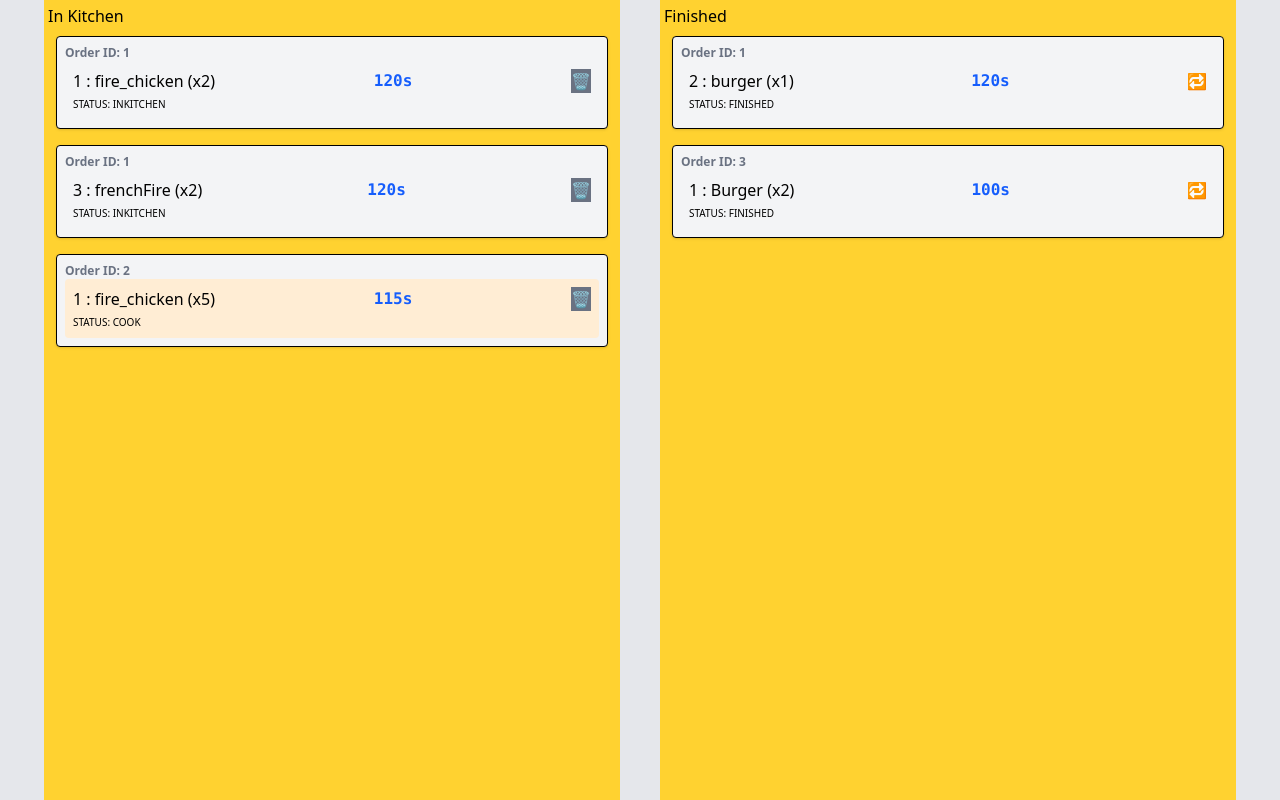
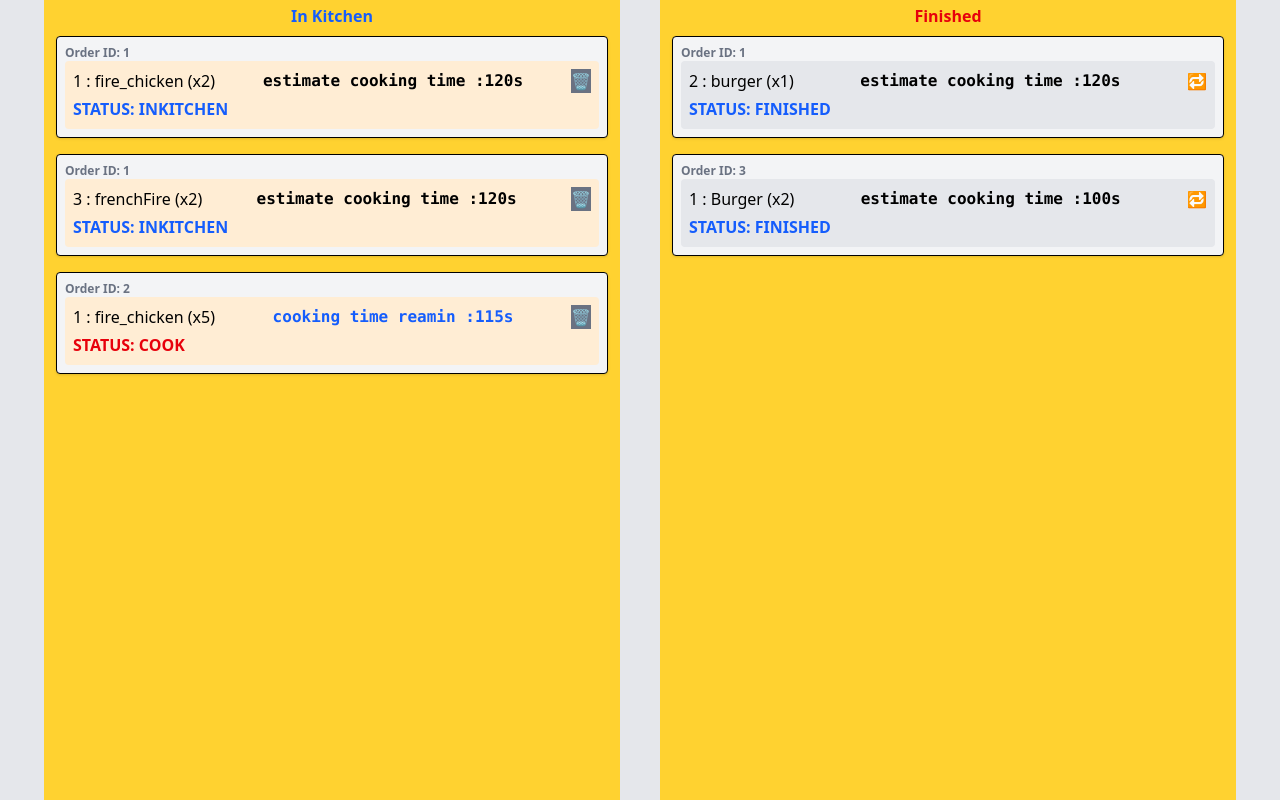
Before and after one commit to pipatpongzosp-lgtm/groupprojectsprint2, a React (Vite) app in the folder react-app-starter-main/: page / in a window 1280 px wide. Built offline with nearby package versions, Linux system fonts and the light colour scheme.

Commit message:
change font color

```diff
--- a/react-app-starter-main/src/component/CookBoard.jsx
+++ b/react-app-starter-main/src/component/CookBoard.jsx
@@ -33,11 +33,11 @@ export default function CookBoard() {
         <div className="flex flex-row justify-center gap-[5vh] bg-gray-200 min-h-screen min-w-screen
                         max-md:flex-col max-md:justify-start max-md:gap-y-[5vh]">
             <div className="flex flex-col bg-amber-300 w-[45%] p-[.5vh] max-md:w-full max-md:h-[45vh] overflow-scroll">
-                <h1>In Kitchen</h1>
+                <h1 className=" font-bold self-center text-blue-600">In Kitchen</h1>
                 {showList("doing")}
             </div>
             <div className="flex flex-col bg-amber-300 w-[45%] p-[.5vh] max-md:w-full max-md:h-[45vh] overflow-scroll">
-                <h1>Finished</h1>
+                <h1 className="font-bold self-center text-red-600">Finished</h1>
                 {showList("finished")}
             </div>
         </div>
--- a/react-app-starter-main/src/component/MenuList.jsx
+++ b/react-app-starter-main/src/component/MenuList.jsx
@@ -34,7 +34,7 @@ export default function MenuList({ order, list }) {
             }
             return o;
         });
-        setOrderList(updatedOrders);
+        setOrderList(updatedgitOrders);
     }
     const countTimeHandler = () => {
         let nextStatus = list.status;
@@ -58,25 +58,26 @@ export default function MenuList({ order, list }) {
     return (
         <div className={` m-2 border rounded shadow-sm p-2 ${(list.status==="cancel")?"bg-red-500":"bg-gray-100"}`}>
             <div className="text-xs text-gray-500 font-bold">Order ID: {order.orderId}</div>
-            <div
-                className={`p-2 cursor-pointer rounded transition ${
-                    list.status === "Cook" ? "bg-orange-100 hover:bg-orange-200" : "hover:bg-gray-100"
+            <div className={`p-2 rounded transition ${
+                    (list.status != "finished")&&(list.status != "cancel") ? "bg-orange-100 hover:bg-orange-200 cursor-pointer" : "bg-gray-200 cursor-default"
                 }`}
                 onClick={countTimeHandler}
             >
                 <div className={"flex justify-between items-center "}>
                     <span>{list.id} : {list.name} (x{list.quantity})</span>
-                    <span className={`font-mono font-bold ${countdownTime < 10 ? "text-red-600" : "text-blue-600"}`}>
-                        {countdownTime}s
+
+                    <span className={`font-mono text-[2vh] font-bold ${list.status==="Cook"?countdownTime < 10 ? "text-red-600" : "text-blue-600":"text-black"}`}>
+                        {`${(list.status!="Cook")?"estimate cooking time ": "cooking time reamin "}`} :{countdownTime}s
                     </span>
+
                     { (list.status!="finished"&&list.status!="cancel")?
-                    <button className="bg-gray-500 text-amber-50 hover:bg-red-300 hover:text-black transition" onClick={(e)=>{e.stopPropagation();
+                    <button className="bg-gray-500 text-amber-50 hover:bg-red-300 hover:text-black  cursor-pointer transition" onClick={(e)=>{e.stopPropagation();
                         wantCancel();}}>🗑️</button>:
-                        <button onClick={(e)=>{e.stopPropagation();
+                    <button className=" cursor-pointer" onClick={(e)=>{e.stopPropagation();
                         wantRedoMenu();}}>🔁</button>
                     }
                 </div>
-                <div className="text-[10px] uppercase mt-1">Status: {list.status}</div>
+                <div className={`text-[5ph] font-bold uppercase mt-1 ${list.status==="Cook"?"text-red-600" : "text-blue-600"}`}>Status: {list.status}</div>
             </div>
         </div>
     );
```
